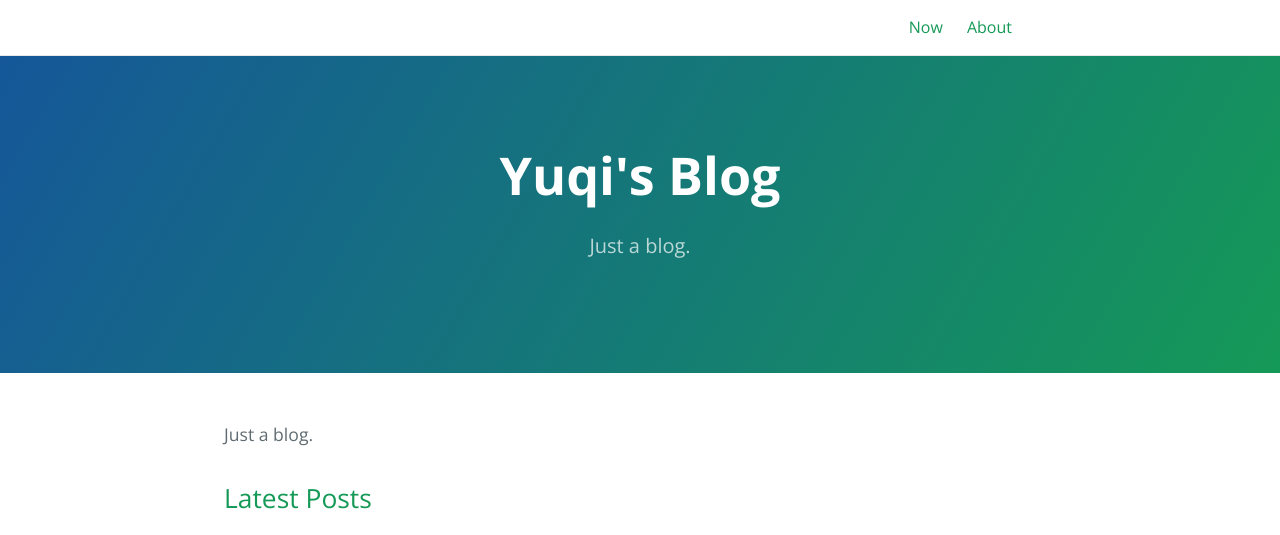
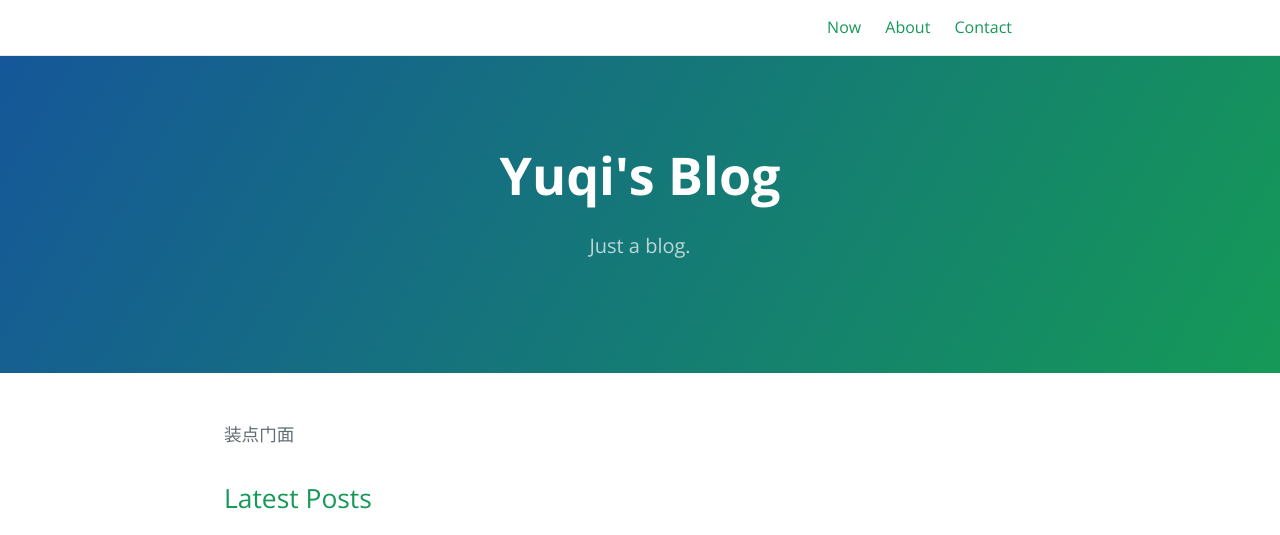
Before and after one commit to yuqisun/yuqisun.github.io, a Jekyll site: the page built from index.md, in a window 1280 px wide. Shown: the top 535 px of the page. Built offline with Jekyll 4.4.1, drawn with Linux system fonts in a browser that asks for light colours.

Commit message:
change theme

```diff
--- a/_config.yml
+++ b/_config.yml
@@ -23,4 +23,4 @@ theme: # leave it empty
 target-blank:
     rel: nofollow
 
-header_page_refs: ['now', 'about']
+header_page_refs: ['now', 'about', 'contact']
--- a/index.md
+++ b/index.md
@@ -8,4 +8,4 @@
 layout: home
 ---
 
-Just a blog.
+装点门面
```
